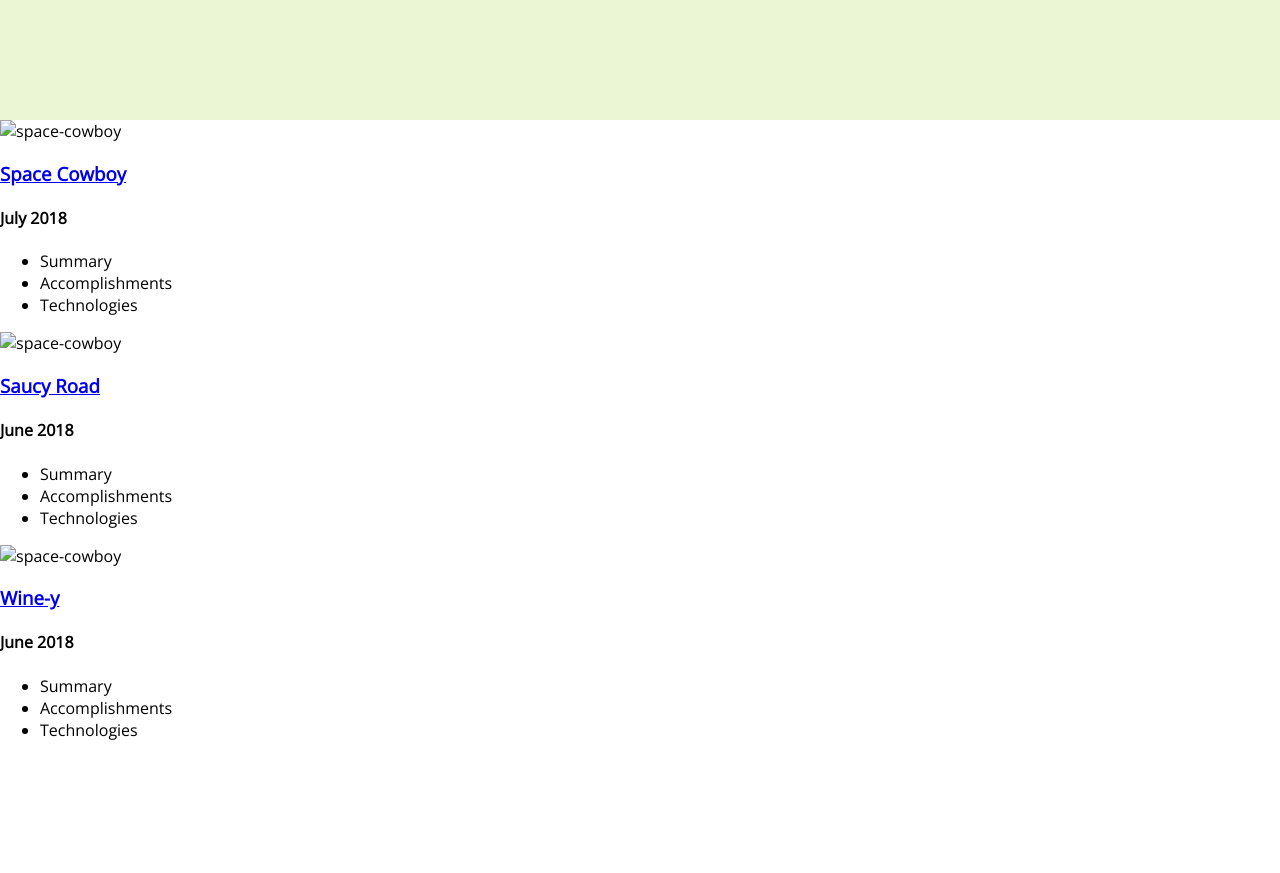
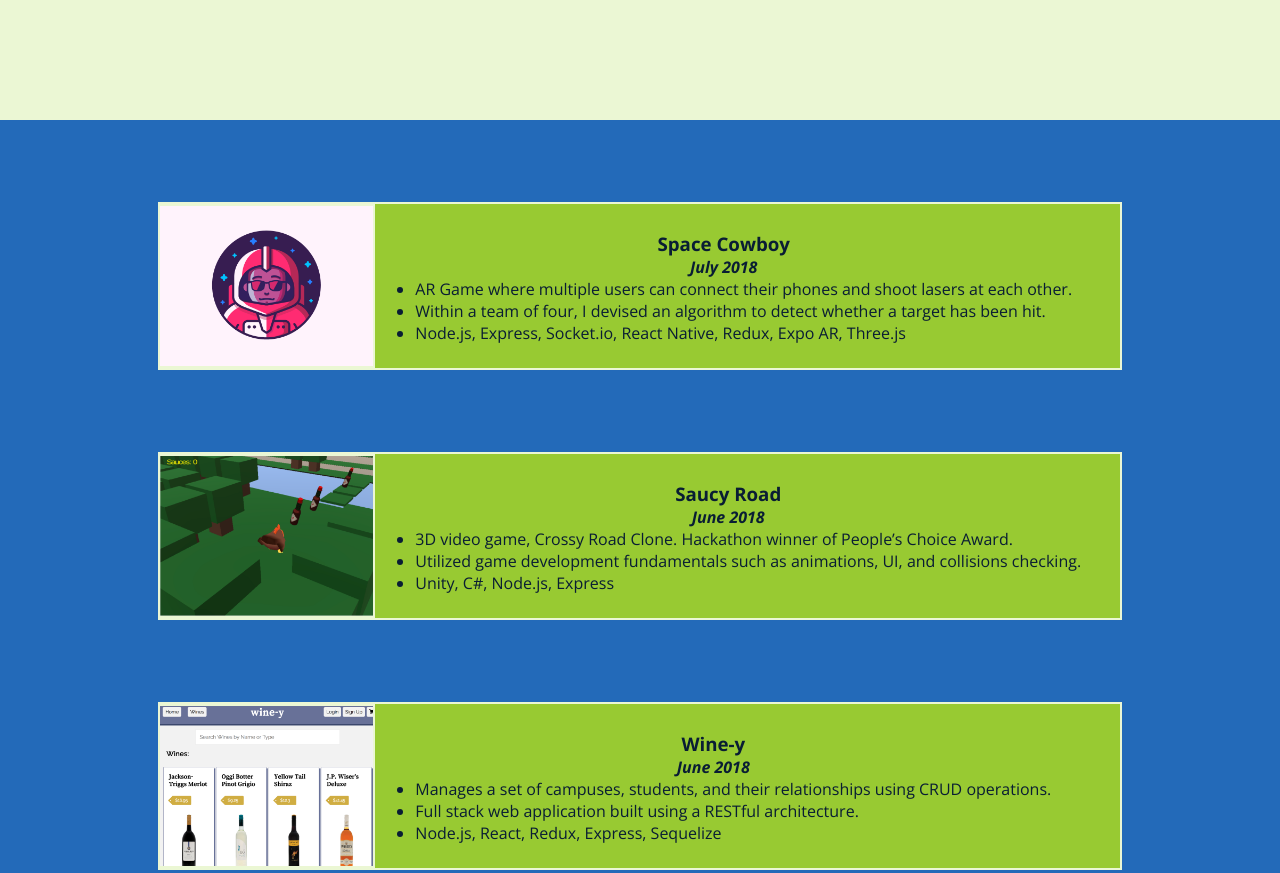
Before and after one commit to impomales/isaias-pomales, a website: page public/index.html in a window 1280 px wide. Shown: the part 1520-2393 px from the top of the page. Drawn offline with nearby package versions, Linux system fonts and the light colour scheme.

Commit message:
style projects section

```diff
--- a/public/index.html
+++ b/public/index.html
@@ -8,7 +8,7 @@
   <title>Isaias M. Pomales</title>
   <link rel="icon" type="image/ico" href="favicon.ico">
   <link rel="stylesheet" type="text/css" href="/stylesheets/main.css">
-  <link href="https://fonts.googleapis.com/css?family=Open+Sans|Raleway" rel="stylesheet">
+  <link href="https://fonts.googleapis.com/css?family=Open+Sans:400,400i,700,700i|Raleway:400,400i,700,700i" rel="stylesheet">
 </head>
 
 <body>
@@ -60,49 +60,48 @@
         </ul>
       </div>
     </section>
-
     <section id="projects" class="main-section">
       <div class="project">
-        <img class="project-thumbnail" src="" alt="space-cowboy">
+        <img class="project-thumbnail" src="images/space-cowboy.png" alt="space-cowboy">
         <div class="project-description">
           <h3>
-            <a href="#" class="project-name">Space Cowboy</a>
+            <a href="https://github.com/Space-Cowboy-2018" class="project-name">Space Cowboy</a>
           </h3>
           <h4>July 2018</h4>
           <ul>
-            <li>Summary</li>
-            <li>Accomplishments</li>
-            <li>Technologies</li>
+            <li>AR Game where multiple users can connect their phones and shoot lasers at each other.</li>
+            <li>Within a team of four, I devised an algorithm to detect whether a target has been hit.</li>
+            <li>Node.js, Express, Socket.io, React Native, Redux, Expo AR, Three.js</li>
           </ul>
         </div>
       </div>
 
       <div class="project">
-        <img class="project-thumbnail" src="" alt="space-cowboy">
+        <img class="project-thumbnail" src="images/saucy.png" alt="saucy-road">
         <div class="project-description">
           <h3>
-            <a href="#" class="project-name">Saucy Road</a>
+            <a href="https://saucy-road.herokuapp.com" class="project-name">Saucy Road</a>
           </h3>
           <h4>June 2018</h4>
           <ul>
-            <li>Summary</li>
-            <li>Accomplishments</li>
-            <li>Technologies</li>
+            <li>3D video game, Crossy Road Clone. Hackathon winner of People’s Choice Award.</li>
+            <li>Utilized game development fundamentals such as animations, UI, and collisions checking.</li>
+            <li>Unity, C#, Node.js, Express</li>
           </ul>
         </div>
       </div>
 
       <div class="project">
-        <img class="project-thumbnail" src="" alt="space-cowboy">
+        <img class="project-thumbnail" src="images/winey.png" alt="wine-y">
         <div class="project-description">
           <h3>
-            <a href="#" class="project-name">Wine-y</a>
+            <a href="https://ridl.herokuapp.com" class="project-name">Wine-y</a>
           </h3>
           <h4>June 2018</h4>
           <ul>
-            <li>Summary</li>
-            <li>Accomplishments</li>
-            <li>Technologies</li>
+            <li>Manages a set of campuses, students, and their relationships using CRUD operations.</li>
+            <li>Full stack web application built using a RESTful architecture.</li>
+            <li>Node.js, React, Redux, Express, Sequelize</li>
           </ul>
         </div>
       </div>
--- a/public/stylesheets/main.css
+++ b/public/stylesheets/main.css
@@ -132,7 +132,7 @@ main {
 #spike {
   grid-column: 1/2;
   grid-row: 2/2;
-  height: 24vh
+  height: 24vh;
 }
 
 #fitzy {
@@ -144,6 +144,67 @@ main {
 
 .about-images-img {
   box-shadow: 4px 4px 6px var(--grey);
+}
+
+#projects {
+  display: flex;
+  flex-direction: column;
+  justify-content: space-evenly;
+  align-items: center;
+  padding: 1em 0;
+  background-color: var(--blue);
+}
+
+.project {
+  display: flex;
+  align-items: center;
+  background-color: var(--green);
+  margin: 1em;
+  width: 75vw;
+  border: 2px solid var(--light-green);
+}
+
+.project-thumbnail {
+  height: 20vh;
+  border: 2px solid var(--light-green);
+  border-left: none;
+}
+
+.project-thumbnail:hover {
+  cursor: pointer;
+}
+
+.project-description {
+  text-align: center;
+  color: var(--dark-blue);
+  padding-right: 1em;
+}
+
+.project-description h3 {
+  padding-top: 1em;
+  margin: 0;
+}
+
+.project-description h4 {
+  font-style: italic;
+  margin: 0;
+}
+
+.project-description ul {
+  text-align: start;
+  margin: 0;
+  padding-bottom: 1em;
+}
+
+.project-name {
+  font-weight: bold;
+  text-decoration: none;
+  color: inherit;
+  margin-bottom: 0;
+}
+
+.project-name:hover {
+  cursor: pointer;
 }
 
 .main-section {
```
Also changed, not shown: public/images/saucy.png (added), public/images/space-cowboy.png (added), public/images/winey.png (added).
